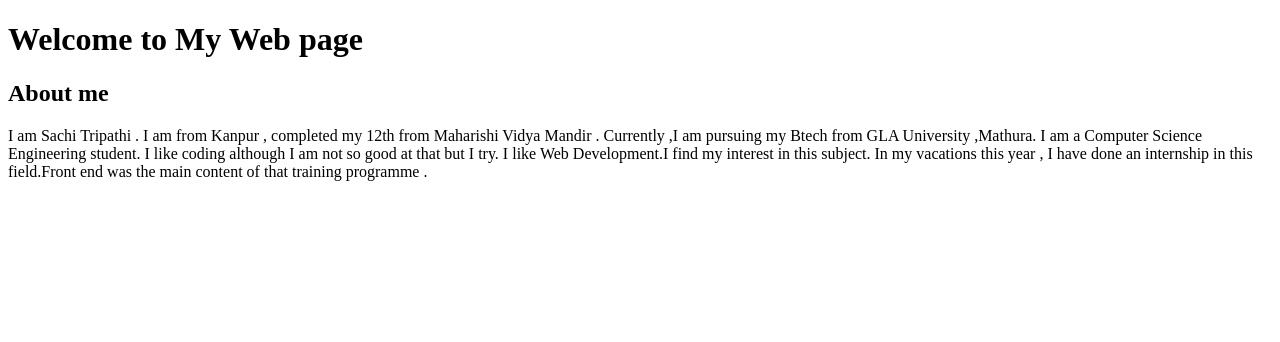
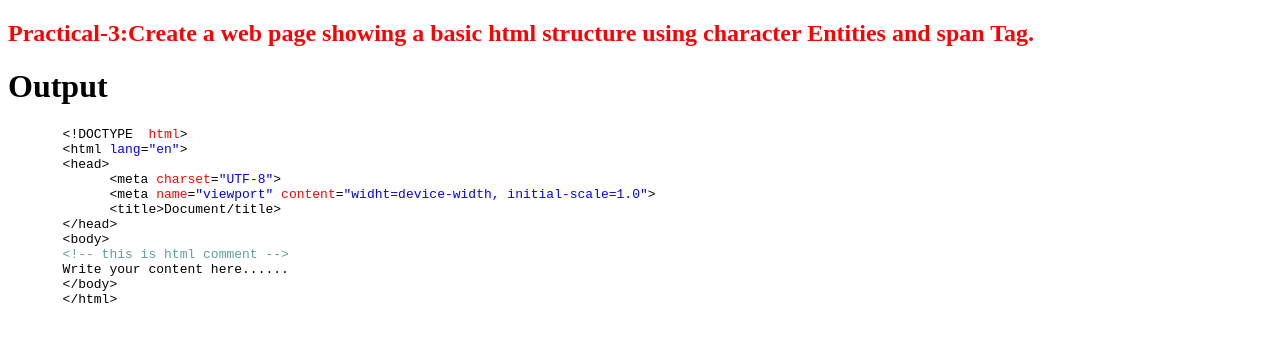
Before and after one commit to sachi42/Full-stack-1, a plain HTML site: page index.html in a window 1280 px wide. Drawn offline with Linux system fonts and the light colour scheme.

Commit message:
new commit

```diff
--- a/index.html
+++ b/index.html
@@ -1,16 +1,26 @@
 <!DOCTYPE html>
 <html lang="en">
 <head>
-<meta charset ="UTF-8">
-<meta name ="viewport" content ="width=device-width , initil-scale=">
-<title>Assignment-1</title>
+      <meta charset="UTF-8">
+      <meta name="viewport" content="widht=device-width, initial-scale=1.0">
+      <title>Practical-3</title>
 </head>
 <body>
-<h1>Welcome to My Web page</h1>
-<h2>About me</h2>
-<p>I am Sachi Tripathi . I am from Kanpur , completed my 12th from Maharishi Vidya Mandir . Currently ,I am pursuing my Btech
-from GLA University ,Mathura. I am a Computer Science Engineering student. I like coding although I am not so good at that
-but I try. I like Web Development.I find my interest in this subject. In my vacations this year , I have done an internship in this
-field.Front end was the main content of that training programme .</p>
+      <h2 style="color: red">Practical-3:Create a web page showing a basic html structure using character Entities and span Tag.</h2>
+      <h1>Output</h1>
+      <pre>
+       &lt;!DOCTYPE <span style="color: red;"> html</span>&gt;
+       &lt;html<span style="color: blue;"> lang</span>=<span style="color: blue;">"en"</span>&gt;
+       &lt;head&gt;
+             &lt;meta<span style="color: red;"> charset</span>=<span style="color: blue;">"UTF-8"</span>&gt;
+             &lt;meta<span style="color: red;"> name</span>=<span style="color: blue;">"viewport"</span><span style="color: red;"> content</span>=<span style="color: blue;">"widht=device-width, initial-scale=1.0"</span>&gt;
+             &lt;title&gt;Document&it;/title&gt;
+       &lt;/head&gt;
+       &lt;body&gt;
+       <span style="color: cadetblue;">&lt;!-- this is html comment --&gt;</span>
+       Write your content here......
+       &lt;/body&gt;
+       &lt;/html&gt;
+       </pre>
 </body>
 </html>
```
Also changed, not shown: inde.txt (added).
